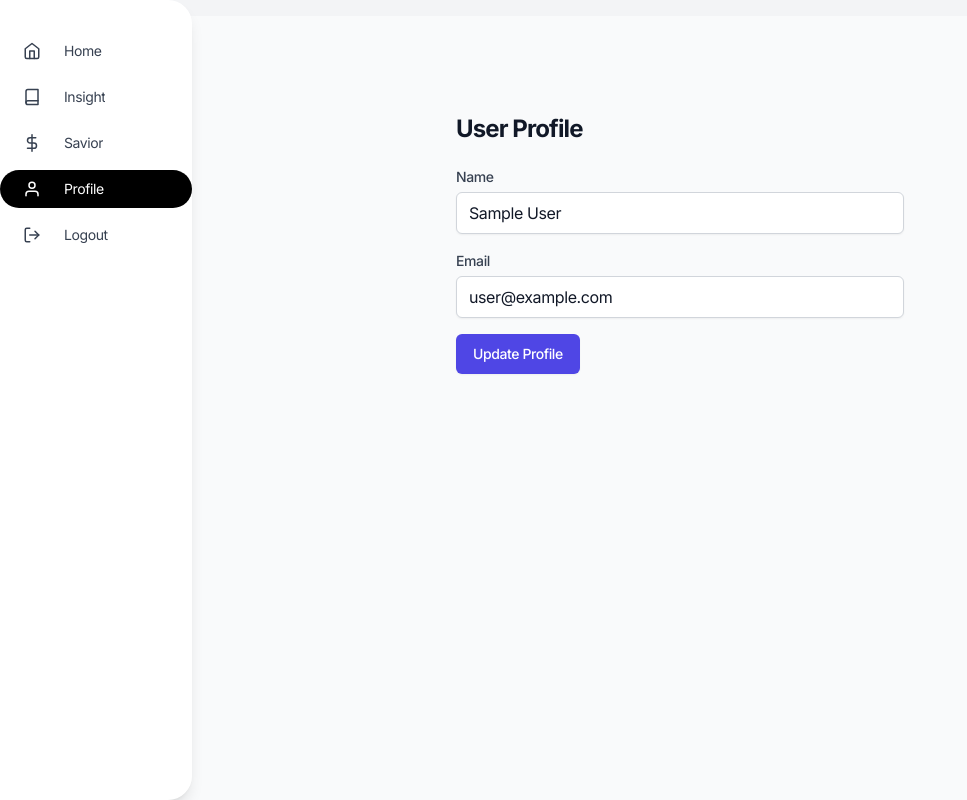
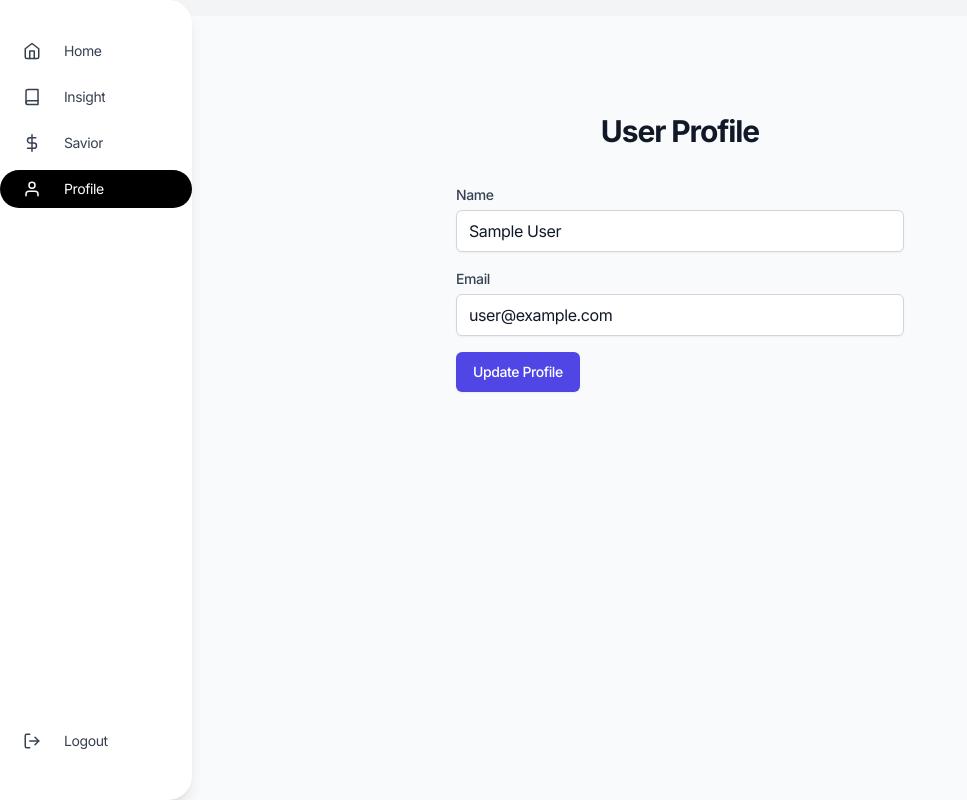
Before and after one commit to AnthonyCampos1234/Avisari, a Next.js app: page /dashboard/profile in a window 1280 px wide. Shown: the whole page, without its empty margins (0-967 px from the left). Built offline with nearby package versions, Linux system fonts and the light colour scheme; no server answers; sample sign-in values are in the browser's storage.

Commit message:
more changes

```diff
--- a/app/(default)/dashboard/insight/page.tsx
+++ b/app/(default)/dashboard/insight/page.tsx
@@ -6,8 +6,9 @@ import { DragDropContext, Droppable, Draggable } from 'react-beautiful-dnd';
 
 export default function Insight() {
     return (
-        <div className="p-8 bg-gray-50 min-h-screen pt-24"> {/* Added pt-24 for top padding */}
-            <h1 className="mb-8 text-4xl font-bold text-gray-900">Course Planner</h1>
+        <div className="p-8 bg-gray-50 min-h-screen pt-24 flex flex-col items-center">
+            <h1 className="mb-8 text-4xl font-bold text-gray-900 text-center">Course Planner</h1>
+            <div className="max-w-6xl w-full">
                 <div className="grid grid-cols-12 gap-8">
                     <div className="col-span-12 lg:col-span-8">
                         <Schedule />
@@ -18,6 +19,7 @@ export default function Insight() {
                         <AdvisorInteraction />
                         <ProgressTracking />
                         <ExportAndSharing />
+                    </div>
                 </div>
             </div>
         </div>
--- a/app/(default)/dashboard/profile/page.tsx
+++ b/app/(default)/dashboard/profile/page.tsx
@@ -43,9 +43,9 @@ export default function Profile() {
     }
 
     return (
-        <div className="p-6 pt-24 bg-gray-50 min-h-screen"> {/* Added padding, background, and min-height */}
-            <div className="container mx-auto max-w-md">
-                <h1 className="mb-5 text-2xl font-bold">User Profile</h1>
+        <div className="p-6 pt-24 bg-gray-50 min-h-screen flex flex-col items-center">
+            <h1 className="mb-8 text-3xl font-bold text-center">User Profile</h1>
+            <div className="max-w-md w-full">
                 <form onSubmit={handleSubmit} className="space-y-4">
                     <div>
                         <label htmlFor="name" className="block text-sm font-medium text-gray-700">
@@ -78,7 +78,7 @@ export default function Profile() {
                         Update Profile
                     </button>
                 </form>
-                {message && <p className="mt-4 text-sm text-green-600">{message}</p>}
+                {message && <p className="mt-4 text-sm text-green-600 text-center">{message}</p>}
             </div>
         </div>
     );
--- a/app/(default)/dashboard/savior/page.tsx
+++ b/app/(default)/dashboard/savior/page.tsx
@@ -1,9 +1,11 @@
 export default function Savior() {
     return (
-        <div className="p-6 pt-24 bg-gray-50 min-h-screen"> {/* Added pt-24, bg-gray-50, and min-h-screen */}
-            <h1 className="mb-4 text-2xl font-semibold">Savior</h1>
-            <p>Get financial advice and connect with student financial advisors here.</p>
-            {/* Add components for financial advice chatbot and advisor connection */}
+        <div className="p-6 pt-24 bg-gray-50 min-h-screen flex flex-col items-center">
+            <h1 className="mb-8 text-3xl font-semibold text-center">Savior</h1>
+            <div className="max-w-2xl w-full">
+                <p className="text-center mb-6">Get financial advice and connect with student financial advisors here.</p>
+                {/* Add components for financial advice chatbot and advisor connection */}
+            </div>
         </div>
     );
 }
--- a/app/(default)/sidebar.tsx
+++ b/app/(default)/sidebar.tsx
@@ -16,11 +16,11 @@ export default function Sidebar({ expanded, setExpanded }: SidebarProps) {
     return (
         <div className="fixed inset-y-0 left-0 flex items-center">
             <div
-                className={`bg-white rounded-r-3xl shadow-lg transition-all duration-500 ease-in-out flex flex-col items-center justify-start py-8 h-screen ${expanded ? "w-48" : "w-16"
-                    }`}
+                className={`bg-white rounded-r-3xl shadow-lg transition-all duration-500 ease-in-out flex flex-col h-screen ${expanded ? "w-48" : "w-16"}`}
                 onMouseEnter={() => setExpanded(true)}
                 onMouseLeave={() => setExpanded(false)}
             >
+                <div className="flex-grow flex flex-col items-center justify-start py-8">
                     <SidebarLink
                         icon={<FiHome />}
                         title="Home"
@@ -49,6 +49,8 @@ export default function Sidebar({ expanded, setExpanded }: SidebarProps) {
                         expanded={expanded}
                         active={pathname === "/dashboard/profile"}
                     />
+                </div>
+                <div className="mb-8">
                     <SidebarLink
                         icon={<FiLogOut />}
                         title="Logout"
@@ -57,6 +59,7 @@ export default function Sidebar({ expanded, setExpanded }: SidebarProps) {
                         active={false}
                         onClick={() => signOut()}
                     />
+                </div>
             </div>
         </div>
     );
```
Lines whose indentation alone changed are shown as unchanged.
